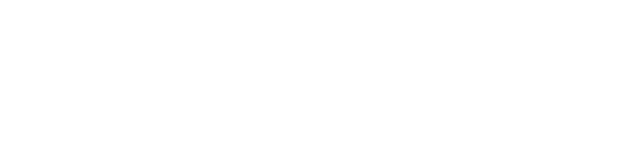
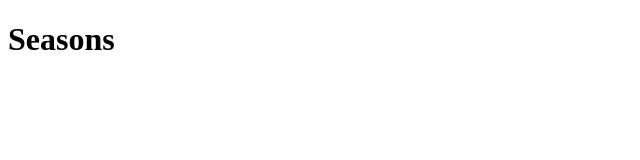
Before and after one commit to itu-itis/git-fundamentals-kayak16, a plain HTML site: page seasons/index.html in a window 1280 px wide. Shown: the whole page, without its empty margins (0-640 px from the left). Drawn offline with Linux system fonts and the light colour scheme.

Commit message:
body added

```diff
--- a/seasons/index.html
+++ b/seasons/index.html
@@ -4,4 +4,7 @@
 	<head>
 		<title> My Seasons 2 </title>
 	</head>
+	<body>
+		<h1> Seasons </h1>
+	</body>
 </html>
```
